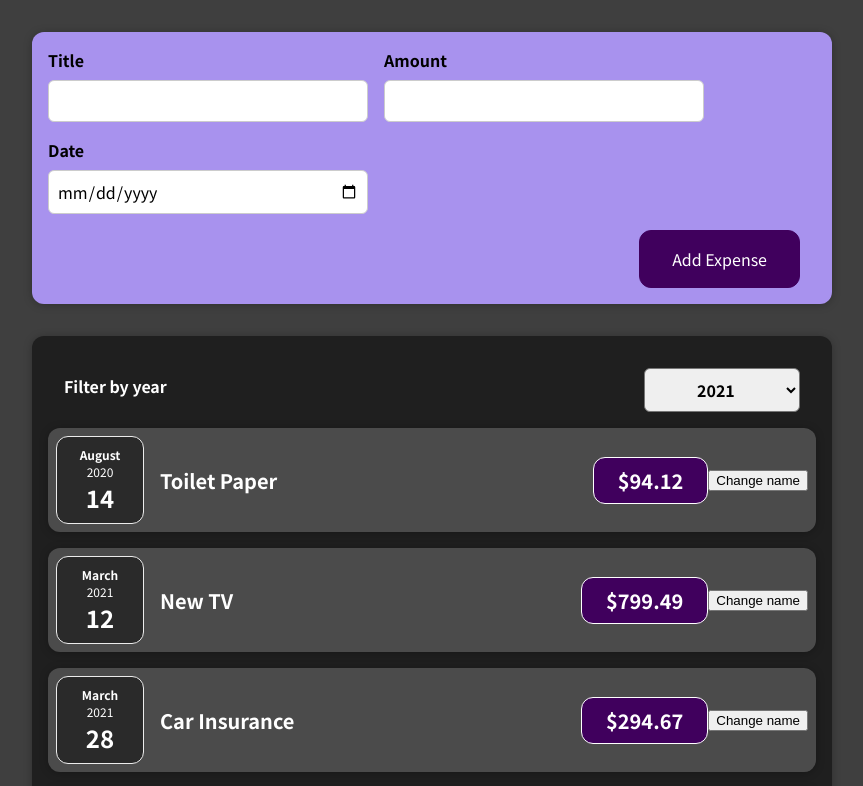
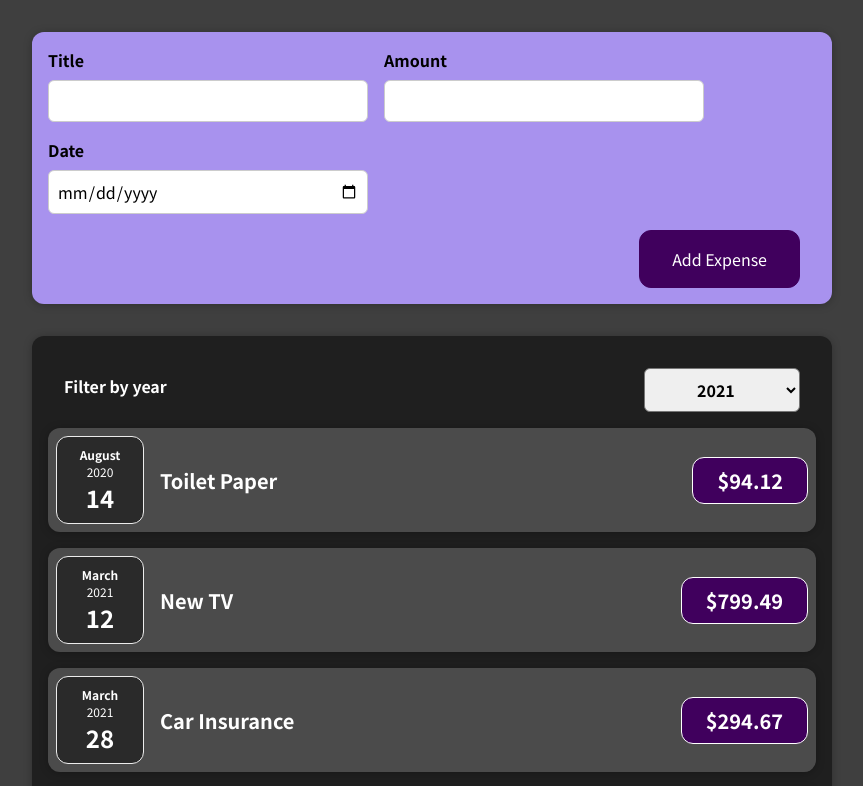
Before and after one commit to Marko-Blazevic/expenses-app, a React (Create React App) app: page / in a window 1280 px wide. Shown: the top 786 px of the page, without its empty margins (208-1071 px from the left). Built offline with nearby package versions, Linux system fonts and the light colour scheme.

Commit message:
No Use button removed

```diff
--- a/src/components/Expenses/ExpenseItem.js
+++ b/src/components/Expenses/ExpenseItem.js
@@ -4,20 +4,13 @@
 import './ExpenseItem.css';
 
 const ExpenseItem = (props) => {
-  const [title, setTitle] = useState(props.title);
-  const clickHandler = () => {
-    setTitle('Changed!');
-    console.log(title);
-  };
-
   return (
     <Card className='expense-item'>
       <ExpenseDate time={props.date} />
       <div className='expense-item__description'>
-        <h2>{title}</h2>
+        <h2>{props.title}</h2>
         <div className='expense-item__price'>${props.amount}</div>
       </div>
-      <button onClick={clickHandler}>Change name</button>
     </Card>
   );
 };
```
Also changed, not shown: 1 other file (tests, documents, lock files or other folders).
